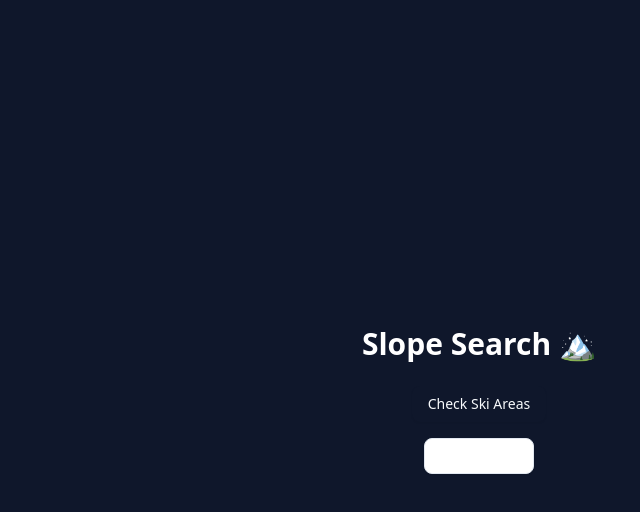
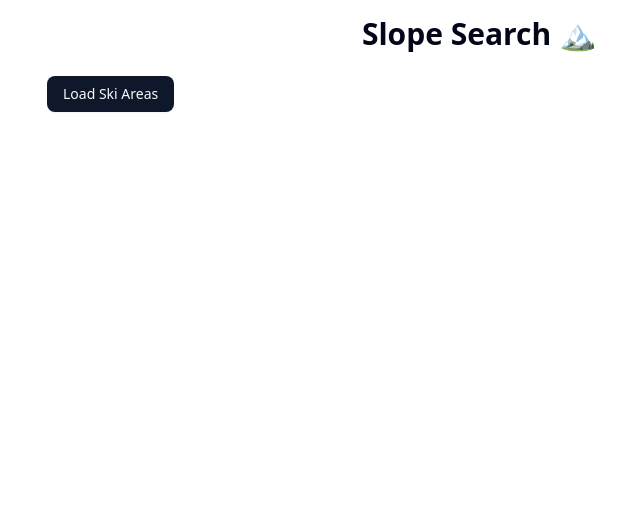
Before and after one commit to GVonB/slope-search, a React (Vite) app in the folder client/: page / in a window 1280 px wide. Shown: the top 512 px of the page, without its empty margins (161-801 px from the left). Built offline with nearby package versions, Linux system fonts and the light colour scheme.

Commit message:
Base ski area site population

```diff
--- a/client/src/App.jsx
+++ b/client/src/App.jsx
@@ -1,16 +1,68 @@
+import { useState } from 'react';
 import { Button } from "@/components/ui/button"
 import { Card } from "@/components/ui/card"
-import { DropdownMenu } from "@/components/ui/dropdown-menu"
-import { Dialog } from "@components/ui/dialog"
 
 function App() {
+  const [skiAreas, setSkiAreas] = useState([]);
+  const [expandedIndex, setExpandedIndex] = useState(null);
+
+  const handleFetchSkiAreas = async () => {
+    try {
+      const res = await fetch('/api/ski-areas?region=Montana');
+      const data = await res.json();
+      setSkiAreas(data);
+    } catch (error) {
+      console.error('Error fetching ski areas:', error);
+    }
+  };
+
+  const toggleExpand = (index) => {
+    setExpandedIndex(expandedIndex === index ? null : index);
+  };
+
   return (
-    <div className="flex flex-col items-center justify-center min-h-screen bg-slate-900 text-white">
-      <h1 className="text-3xl font-bold mb-6">Slope Search 🏔️</h1>
-      <Button className="mb-4">Check Ski Areas</Button>
-      <Button variant="outline">Check Runs</Button>
+    <div className="p-4 max-w-4xl mx-auto">
+      <h1 className="text-3xl font-bold mb-6 text-center">Slope Search 🏔️</h1>
+      <Button onClick={handleFetchSkiAreas} className="mb-6">Load Ski Areas</Button>
+
+      {skiAreas.map((skiArea, index) => {
+        const degrees = skiArea.maxAverageRunPitch
+          ? Math.atan(skiArea.maxAverageRunPitch) * (180 / Math.PI)
+          : null;
+
+        return (
+          <Card key={skiArea.skiAreaId} onClick={() => toggleExpand(index)} className="mb-4 p-4 max-w-full md:max-w-5xl mx-auto bg-gray-100 cursor-pointer">
+            <div className="grid grid-cols-3 gap-4">
+              <div>
+                <h2 className="text-xl font-bold">{skiArea.primaryName}</h2>
+                <p className="text-sm text-gray-600">{skiArea.country}, {skiArea.region}</p>
+              </div>
+              <div className="text-center">
+                <p>Vertical: {skiArea.verticalM ?? '—'} m</p>
+                <p>Lifts: {skiArea.liftCount ?? '—'}</p>
+                <p>Runs: {skiArea.runCount ?? '—'}</p>
+                <p>Downhill: {skiArea.downhillDistanceKm ?? '—'} km</p>
+              </div>
+              <div className="text-right">
+                <p>Max Pitch: {degrees !== null ? `${degrees.toFixed(1)}°` : '—'}</p>
+                <p>Convention: {skiArea.runConvention ?? '—'}</p>
+              </div>
+            </div>
+            {expandedIndex === index && (
+              <div className="mt-2 text-sm grid grid-cols-2 gap-2">
+                <p><span className="inline-block w-3 h-3 rounded-full bg-green-500 mr-2"></span>Green: {skiArea.greenCount ?? 0}</p>
+                <p><span className="inline-block w-3 h-3 rounded-full bg-blue-500 mr-2"></span>Blue: {skiArea.blueCount ?? 0}</p>
+                <p><span className="inline-block w-3 h-3 rounded-full bg-red-500 mr-2"></span>Red: {skiArea.redCount ?? 0}</p>
+                <p><span className="inline-block w-3 h-3 rounded-full bg-black mr-2"></span>Black: {skiArea.blackCount ?? 0}</p>
+                <p><span className="inline-block w-3 h-3 rounded-full bg-orange-500 mr-2"></span>Orange: {skiArea.orangeCount ?? 0}</p>
+                <p><span className="inline-block w-3 h-3 rounded-full bg-gray-500 mr-2"></span>Grey: {skiArea.greyCount ?? 0}</p>
+              </div>
+            )}
+          </Card>
+        );
+      })}
     </div>
-  )
+  );
 }
 
 export default App
```
